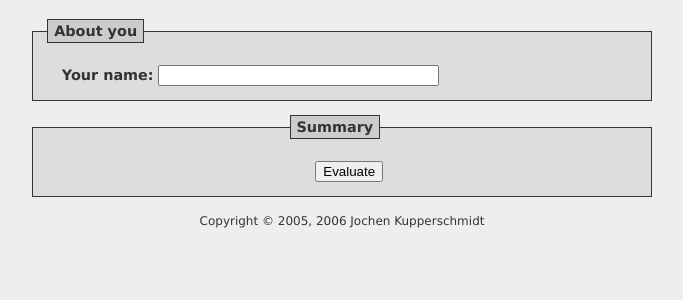
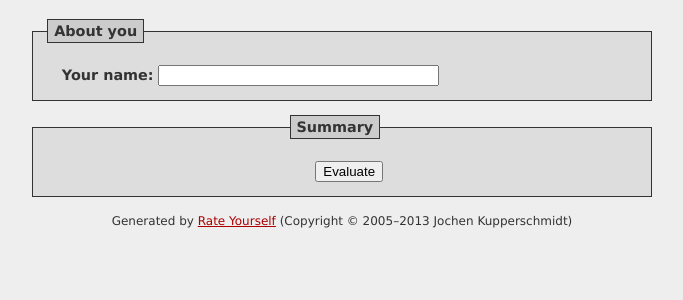
Before and after one commit to homeworkprod/elcuestionario, a Flask app: template templates/questionnaire.html in a window 1280 px wide. Shown: the top 300 px of the page, without its empty margins (298-981 px from the left). Run offline with Flask 2, Linux system fonts and the light colour scheme; the template is opened without the code that fills it, so the values that code supplies are empty.

Commit message:
Updated footer. Added generator meta element.

```diff
--- a/templates/layout.html
+++ b/templates/layout.html
@@ -3,6 +3,7 @@
   <head>
     {% block head -%}
     <meta charset="utf-8"/>
+    <meta name="generator" content="Rate Yourself (http://homework.nwsnet.de/releases/8909/#rate-yourself) by Jochen Kupperschmidt"/>
     <link rel="stylesheet" href="{{ url_for('static', filename='style.css') }}"/>
     <title>{{ title }} &ndash; {{ page_title }}</title>
     {%- endblock head %}
@@ -15,7 +16,7 @@
 {% block body %}{% endblock %}
     </div>
 
-    <p><small>Copyright &copy; 2005, 2006 Jochen Kupperschmidt</small></p>
+    <p><small>Generated by <a href="http://homework.nwsnet.de/">Rate Yourself</a> (Copyright &copy; 2005&ndash;2013 Jochen Kupperschmidt)</small></p>
 
   </body>
 </html>
```
